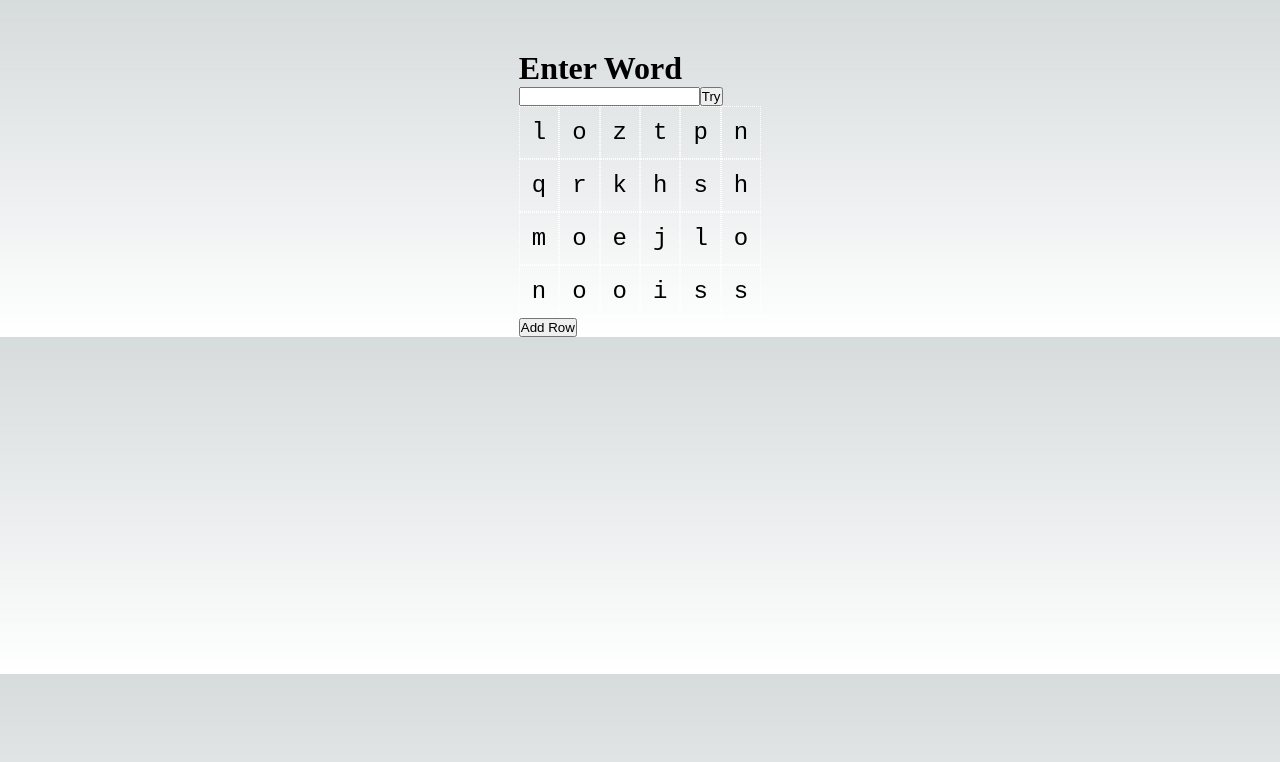
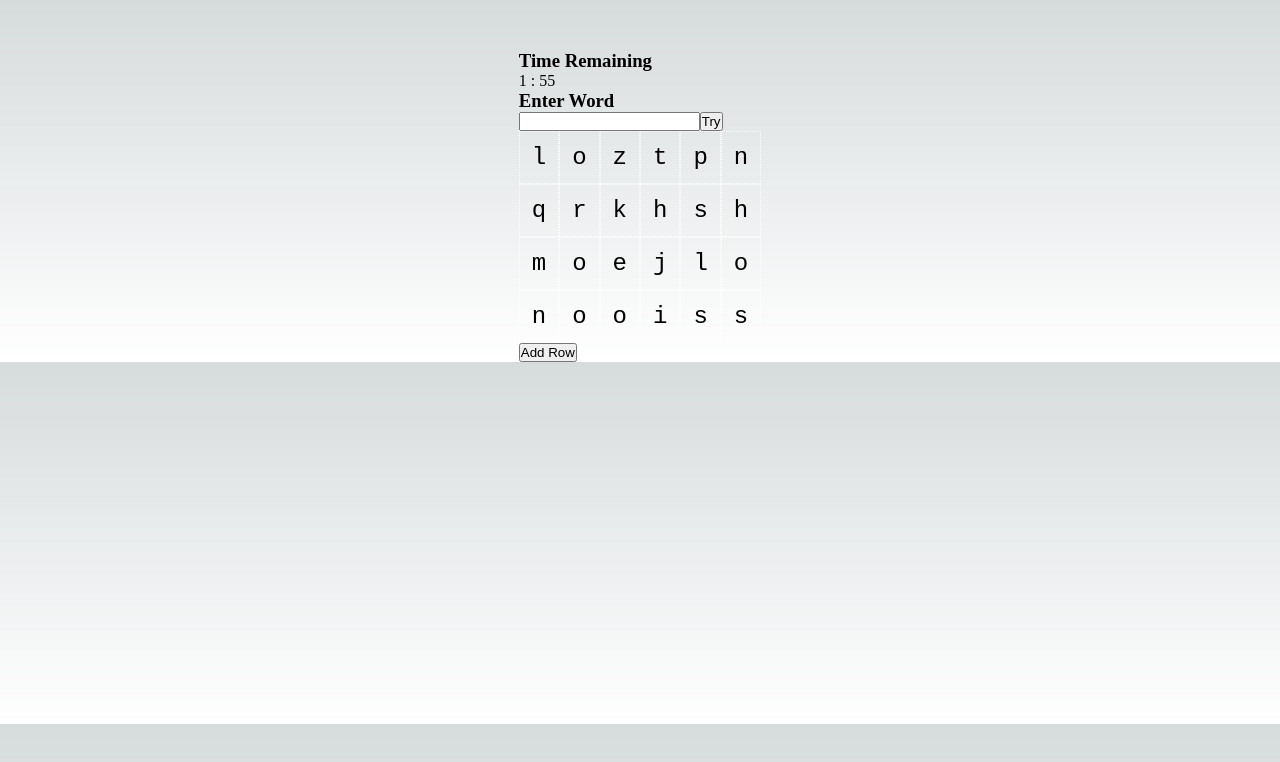
Before and after one commit to bh247484/word-game, a Next.js app in the folder nextjs-app/: page / in a window 1280 px wide. Shown: the top 762 px of the page. Built offline with nearby package versions, Linux system fonts and the light colour scheme.

Commit message:
Add level clock countdown, increase dripDelay as time counts down

```diff
--- /dev/null
+++ b/nextjs-app/app/components/clock/index.tsx
@@ -0,0 +1,16 @@
+import styles from './clock.module.css';
+
+interface IProps {
+  time: number;
+}
+
+export default function Clock({ time }: IProps) {
+  const minutes: string = Math.floor(time / 60).toString();
+  const seconds: string = (time % 60).toString().padStart(2, '0');
+
+  return (
+    <div className={styles.nothing}>
+      {minutes} : {seconds}
+    </div>
+  );
+}
--- a/nextjs-app/app/methods/helpers.ts
+++ b/nextjs-app/app/methods/helpers.ts
@@ -47,3 +47,7 @@ export function newDrip(grid: IBlock[][], setGrid: Function) {
 
   setGrid(locGrid);
 }
+
+export function percentExpired(range: number, current: number): number {
+  return (1 - (current / range)) * 100;
+}
--- a/nextjs-app/app/page.tsx
+++ b/nextjs-app/app/page.tsx
@@ -6,18 +6,24 @@ import binSearch from './methods/searchAlgo/binSearch';
 import { randomWeightedLetter } from './methods/randGen/randGen'
 import Grid from './components/grid';
 import { IBlock } from './types/types';
-import { dequeueBlocks, removeQueue, queueLetters, newDrip } from './methods/helpers';
+import { dequeueBlocks, removeQueue, queueLetters, newDrip, percentExpired } from './methods/helpers';
 import useInterval from './methods/useInterval';
+import Clock from './components/clock';
+
+const LEVEL_TIME = 120;
+const INIT_DRIP_DELAY = 15;
+const INIT_ROWS = 4;
 
 
 export default function Home() {
   const [word, setWord]: [string, Function] = useState("");
   const [grid, setGrid]: [IBlock[][], Function] = useState(
-    Array.from(Array(6), () => [...Array(4)].map(() => ({ queued: false, letter: randomWeightedLetter() })))
+    Array.from(Array(6), () => [...Array(INIT_ROWS)].map(() => ({ queued: false, letter: randomWeightedLetter() })))
   );
   const [gameOver, setGameOver]: [boolean, Function] = useState(false);
-  const [dripDelay, setDripDelay] = useState(10 * 1000);
-  console.log(grid);
+  const [dripDelay, setDripDelay] = useState(INIT_DRIP_DELAY * 1000);
+  const [time, setTime] = useState(LEVEL_TIME);
+  // console.log(grid);
 
   const submitWord = () => {
     if (word.length < 3) {
@@ -55,6 +61,20 @@ export default function Home() {
   };
 
   useInterval(() => newDrip(grid, setGrid), gameOver ? null : dripDelay);
+  useInterval(() => {
+    if (time > 0) {
+      setTime(time - 1);
+    }
+  }, 1000);
+
+  // Update drip delay after certain amount of time expires.
+  useEffect(() => {
+    // Triggers at 25%, 50%, and 75% time expired.
+    if ( time !== LEVEL_TIME && percentExpired(LEVEL_TIME, time) % 25 === 0 ) {
+      console.log(time);
+      setDripDelay(dripDelay => dripDelay * .75);
+    }
+  }, [time]);
 
   useEffect(() => {
     if ( grid.some((col) => col.length > 10) ) {
@@ -67,7 +87,9 @@ export default function Home() {
   return (
     <div className={styles.container}>
       <div className={styles['board-wrapper']}>
-        <h1>Enter Word</h1>
+        <h3>Time Remaining</h3>
+        <Clock time={time} />
+        <h3>Enter Word</h3>
         <input
           type="text"
           value={word}
```
Also changed, not shown: nextjs-app/app/components/clock/clock.module.css (added).
